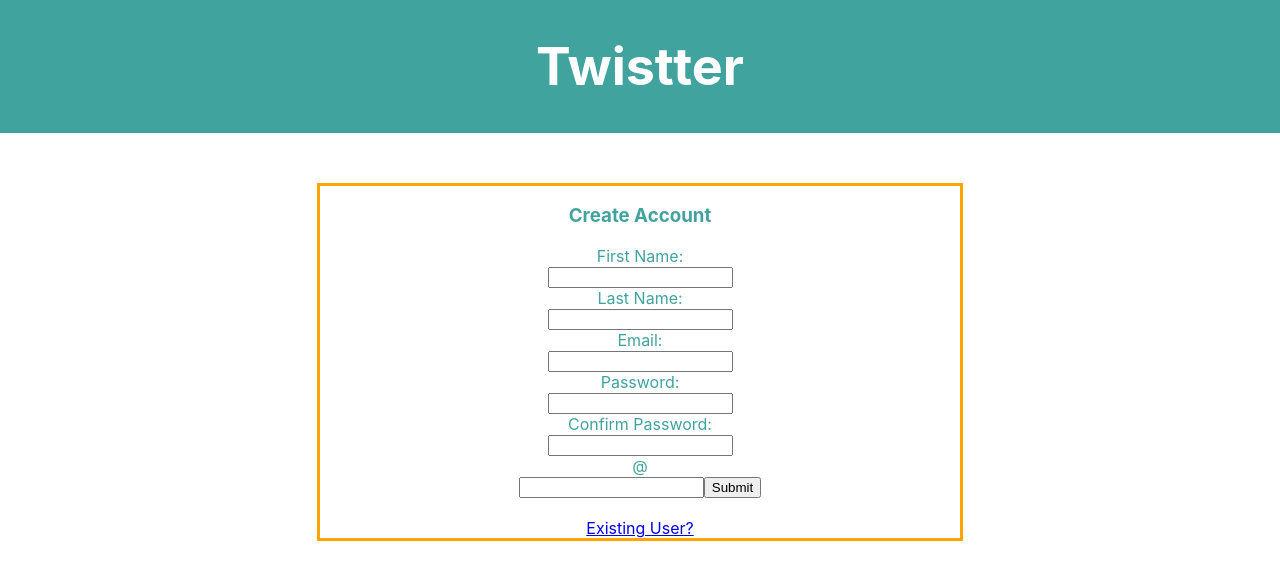
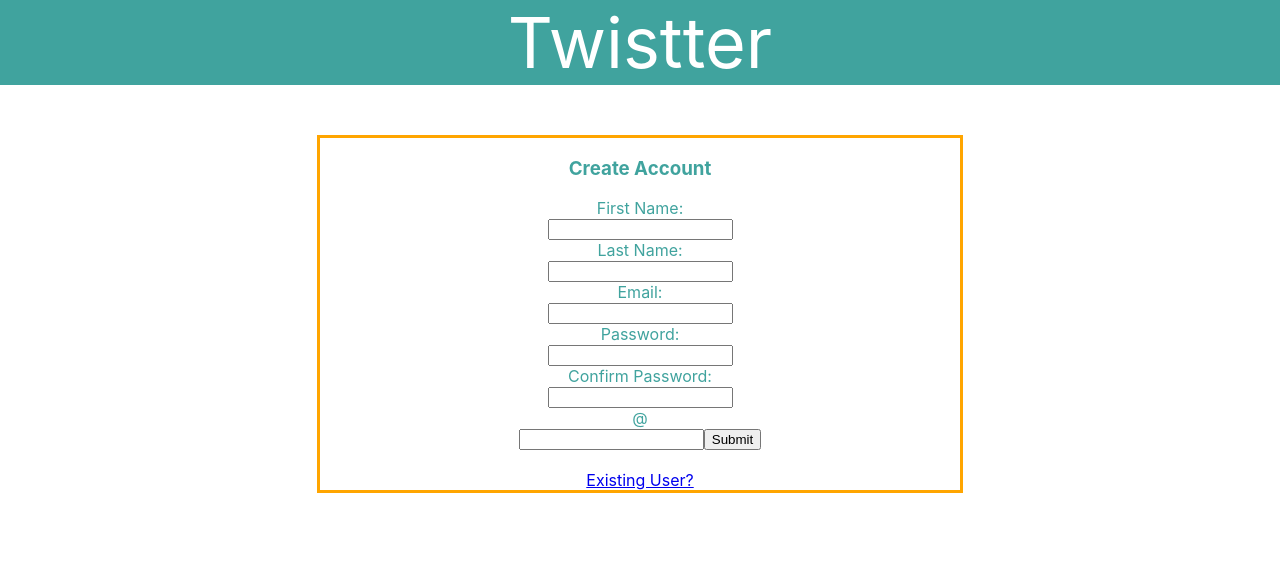
Before and after one commit to aniamb/twistter-307, a React (Create React App) app in the folder twistter/: page / in a window 1280 px wide. Shown: the top 580 px of the page. Built offline with nearby package versions, Linux system fonts and the light colour scheme.

Commit message:
redirected title

```diff
--- a/twistter/src/App.css
+++ b/twistter/src/App.css
@@ -10,7 +10,12 @@
   align-items: center;
   justify-content: center;
   font-size: calc(10px + 2vmin);
+
+}
+
+.App-header a {
   color: white;
+  text-decoration: none;
 }
 .navLinks{
 list-style:none;
--- a/twistter/src/App.js
+++ b/twistter/src/App.js
@@ -3,7 +3,7 @@ import logo from './logo.svg';
 import './App.css';
 import Search from './Search'
 import Profile from './Profile'
-import { Redirect } from 'react-router-dom'
+import { Redirect, Link } from 'react-router-dom'
 import CreateAccount from './CreateAccount'
 import Timeline from './Timeline'
 import Login from './Login'
@@ -18,7 +18,9 @@ function App() {
   return (
     <div className="App">
       <div className="App-header">
-          <h1>Twistter</h1>
+      <div style={{ textDecoration: "none", fontSize: "70px" }}>
+         <Link to="/timeline"> Twistter</Link>
+      </div>
       </div>
         <Switch>
             <Route path="/createaccount" component={CreateAccount}/>
```
